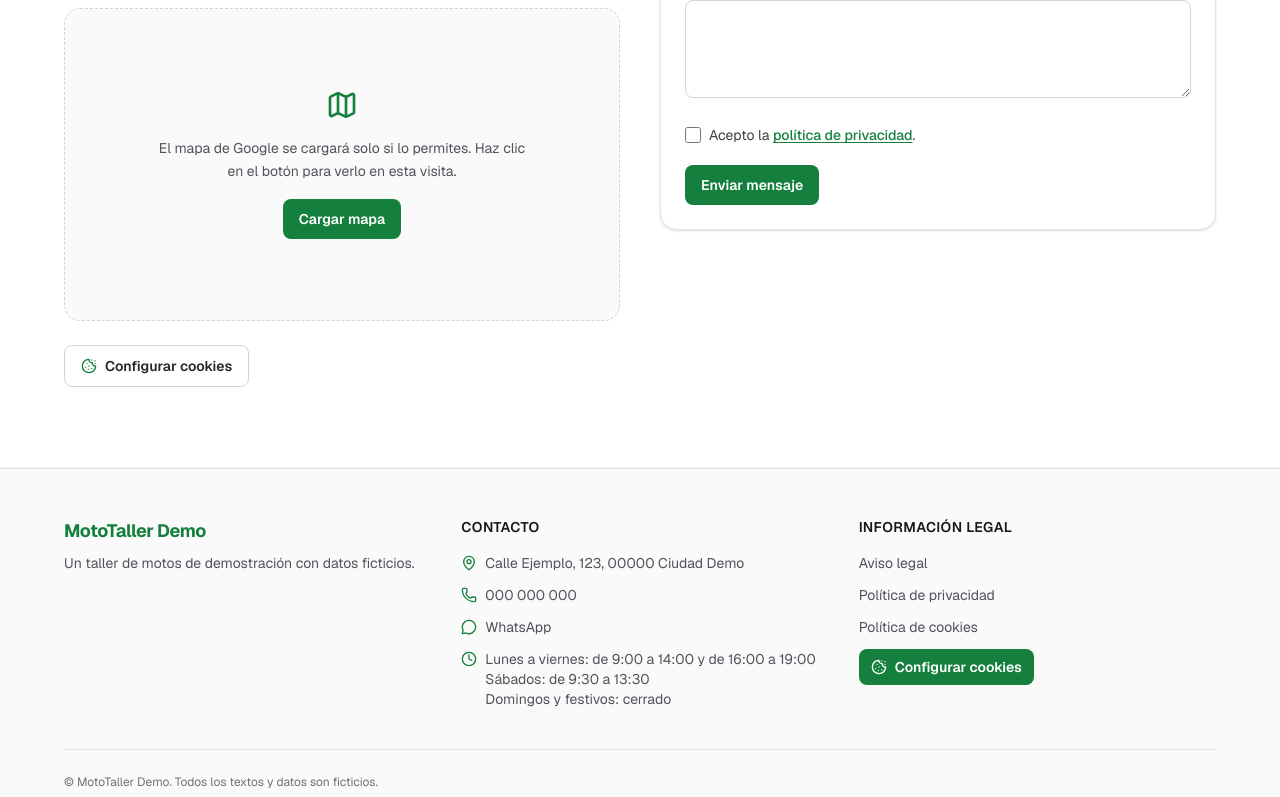
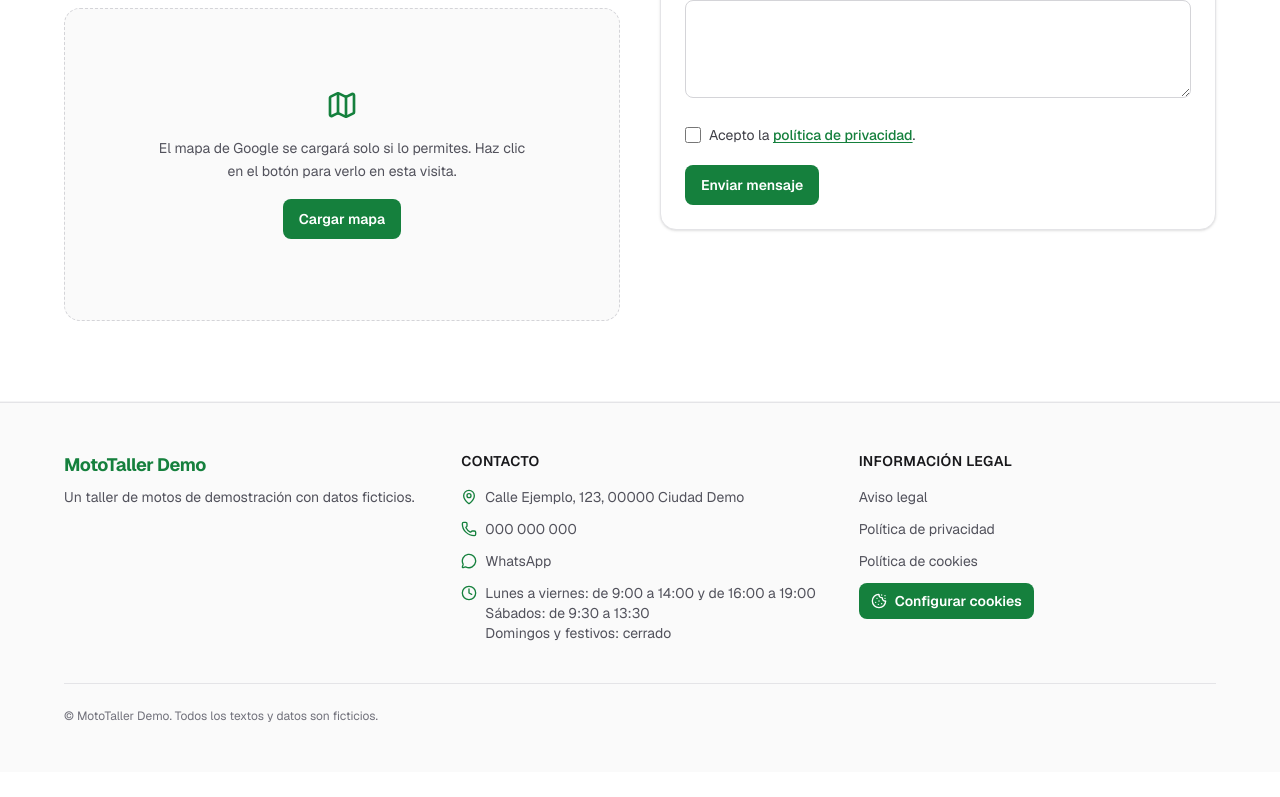
Before and after one commit to danigj91x/taller_motos_CRM, a Next.js app in the folder frontend/: page / in a window 1280 px wide. Shown: the part 3841-4638 px from the top of the page. After the commit the page ends 4613 px from the top, so only its background shows below. Built offline with nearby package versions, Linux system fonts and the light colour scheme.

Commit message:
fix: mueve el botón Configurar cookies del contacto al pie de página

```diff
--- a/frontend/src/components/Contacto.tsx
+++ b/frontend/src/components/Contacto.tsx
@@ -1,10 +1,9 @@
 "use client";
 
-import { Clock, Cookie, MapPin, MessageCircle, Phone } from "lucide-react";
+import { Clock, MapPin, MessageCircle, Phone } from "lucide-react";
 import { useState, type FormEvent } from "react";
 
 import { contacto } from "@/data/contacto";
-import { useConsentimientoCookies } from "@/components/cookies/ConsentimientoCookies";
 import MapaContacto from "@/components/cookies/MapaContacto";
 
 /** Estado de los errores de validación del formulario. */
@@ -32,10 +31,6 @@ export default function Contacto() {
   });
   const [errores, setErrores] = useState<Errores>({});
   const [enviado, setEnviado] = useState(false);
-
-  // Mecanismo reutilizable para cambiar la decisión de cookies. La issue #10 lo
-  // moverá al pie de página: aquí se muestra un botón "Configurar cookies".
-  const { abrirBanner } = useConsentimientoCookies();
 
   const urlWhatsApp = `https://wa.me/${contacto.whatsAppNumero}?text=${encodeURIComponent(
     contacto.whatsAppMensaje,
@@ -163,18 +158,6 @@ export default function Contacto() {
             <div className="pt-2">
               <MapaContacto />
             </div>
-
-            <button
-              type="button"
-              onClick={abrirBanner}
-              className="inline-flex w-full items-center justify-center gap-2 rounded-lg border border-zinc-300 bg-white px-4 py-2.5 text-sm font-semibold text-zinc-800 transition-colors hover:bg-zinc-100 focus-visible:outline focus-visible:outline-2 focus-visible:outline-offset-2 focus-visible:outline-primary-700 dark:border-zinc-700 dark:bg-zinc-900 dark:text-zinc-100 dark:hover:bg-zinc-800 sm:w-auto"
-            >
-              <Cookie
-                aria-hidden="true"
-                className="h-4 w-4 text-primary-700 dark:text-primary-400"
-              />
-              Configurar cookies
-            </button>
           </div>
 
           {/* Formulario de contacto */}
```
